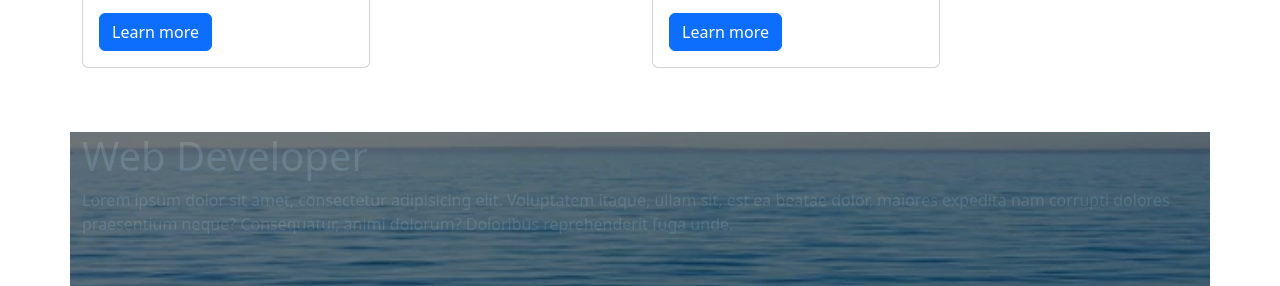
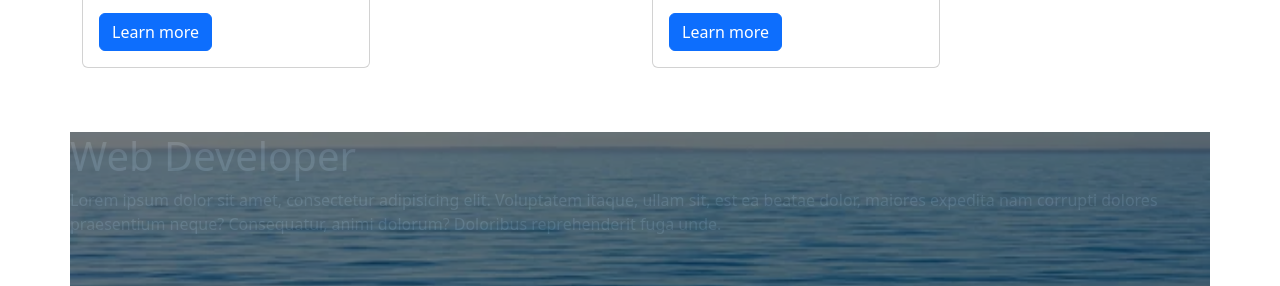
Before and after one commit to xSemuel/site_on_bootstrap, a React (Create React App) app: page / in a window 1280 px wide. Shown: the part 1680-1966 px from the top of the page. Built offline with nearby package versions, Linux system fonts and the light colour scheme.

Commit message:
fix: fixed width in jumbotron component

```diff
--- a/src/components/Jumbotron.js
+++ b/src/components/Jumbotron.js
@@ -1,7 +1,6 @@
 import { Container } from 'react-bootstrap';
 import styled from 'styled-components';
 import Slide1 from '../image/Slide1.jpg'
-
 
 export function Jumbotron() {
 
@@ -25,7 +24,6 @@ export function Jumbotron() {
             bottom: 0;
             right: 0;
             z-index: -1;
-
         }
     `
 
@@ -33,23 +31,10 @@ export function Jumbotron() {
         <Styles>
             <Container className="container-fluid bg-light text-dark p-5 jumbo md-5">
                 <div className="overlay">
-                        <Container>
                     <h1>Web Developer</h1>
                     <p>Lorem ipsum dolor sit amet, consectetur adipisicing elit. Voluptatem itaque, ullam sit, est ea beatae dolor, maiores expedita nam corrupti dolores praesentium neque? Consequatur, animi dolorum? Doloribus reprehenderit fuga unde.</p>
-                        </Container>
                 </div>
             </Container>
         </Styles>
     )
 }
-
-
-        // <Styles>
-        //     <Jumbo class="container-fluid bg-light text-dark p-5">
-        //         <div className="overlay"></div>
-        //             <Container>
-        //                 <h1>Web Developer</h1>
-        //                 <p>Lorem ipsum dolor sit amet, consectetur adipisicing elit. Voluptatem itaque, ullam sit, est ea beatae dolor, maiores expedita nam corrupti dolores praesentium neque? Consequatur, animi dolorum? Doloribus reprehenderit fuga unde.</p>
-        //             </Container>
-        //     </Jumbo>
-        // </Styles>
```
Lines whose indentation alone changed are shown as unchanged.
